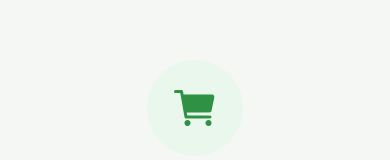
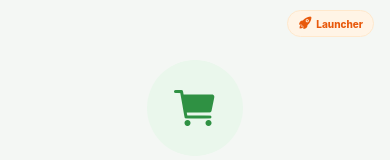
Before and after one commit to anh7032/smart-shopping, a React Native app: screen / in a window 390 px wide. Shown: the top 160 px of the page. Built offline with nearby package versions, Linux system fonts and the light colour scheme.

Commit message:
feat: integrate welcome launcher button, srs map link in manager, and router configuration

```diff
--- a/App.tsx
+++ b/App.tsx
@@ -33,6 +33,8 @@ import { PromotionManagementScreen } from './src/screens/PromotionManagementScre
 import { ManagerAlertCenterScreen } from './src/screens/ManagerAlertCenterScreen';
 import { IntegrationStatusScreen } from './src/screens/IntegrationStatusScreen';
 import { AuditLogScreen } from './src/screens/AuditLogScreen';
+import { RequirementCoverageScreen } from './src/screens/RequirementCoverageScreen';
+import { DemoLauncherScreen } from './src/screens/DemoLauncherScreen';
 import { BottomNavigation } from './src/components/BottomNavigation';
 import { COLORS, SHADOW } from './src/components/Theme';
 
@@ -171,6 +173,10 @@ function MainContainer() {
         return <IntegrationStatusScreen />;
       case 'audit_log':
         return <AuditLogScreen />;
+      case 'requirement_coverage':
+        return <RequirementCoverageScreen />;
+      case 'demo_launcher':
+        return <DemoLauncherScreen />;
       default:
         // Phục vụ làm màn hình chờ/Coming soon cho các màn hình Giai đoạn sau
         return <ComingSoonScreen />;
--- a/src/screens/ManagerDashboardScreen.tsx
+++ b/src/screens/ManagerDashboardScreen.tsx
@@ -604,6 +604,17 @@ export const ManagerDashboardScreen: React.FC = () => {
               </View>
               <Ionicons name="chevron-forward" size={16} color={COLORS.MUTED} />
             </Pressable>
+
+            <Pressable style={styles.menuRowBtn} onPress={() => navigate('requirement_coverage')}>
+              <View style={[styles.menuIconCircle, { backgroundColor: '#F3F6F3' }]}>
+                <Ionicons name="list-outline" size={20} color={COLORS.GREEN} />
+              </View>
+              <View style={styles.menuText}>
+                <Text style={styles.menuTitleText}>Traceability Matrix (SRS)</Text>
+                <Text style={styles.menuSubText}>Đối chiếu mã tính năng US01-US19 & F01-F19 hoàn thiện.</Text>
+              </View>
+              <Ionicons name="chevron-forward" size={16} color={COLORS.MUTED} />
+            </Pressable>
           </View>
         )}
       </ScrollView>
--- a/src/screens/WelcomeScreen.tsx
+++ b/src/screens/WelcomeScreen.tsx
@@ -2,7 +2,7 @@ import React from 'react';
 import { View, Text, Pressable, StyleSheet, SafeAreaView } from 'react-native';
 import { Ionicons } from '@expo/vector-icons';
 import { useApp } from '../context/AppContext';
-import { COLORS, SHADOW } from '../components/Theme';
+import { COLORS, SHADOW, TOP_INSET } from '../components/Theme';
 
 export const WelcomeScreen: React.FC = () => {
   const { navigate, setRole } = useApp();
@@ -90,6 +90,15 @@ export const WelcomeScreen: React.FC = () => {
       <View style={styles.footer}>
         <Text style={styles.footerText}>SmartCart Demo • v1.0.0</Text>
       </View>
+
+      {/* Demo Launcher Quick Entrance */}
+      <Pressable style={styles.launcherBtn} onPress={() => {
+        setRole('manager'); // Cho phép truy cập màn hình launcher của quản lý
+        navigate('demo_launcher');
+      }}>
+        <Ionicons name="rocket" size={14} color="#E8590C" />
+        <Text style={styles.launcherBtnText}>Launcher</Text>
+      </Pressable>
     </SafeAreaView>
   );
 };
@@ -101,6 +110,7 @@ const styles = StyleSheet.create({
     justifyContent: 'space-between',
     paddingHorizontal: 24,
     paddingVertical: 40,
+    position: 'relative',
   },
   header: {
     alignItems: 'center',
@@ -236,4 +246,25 @@ const styles = StyleSheet.create({
     fontSize: 11,
     color: COLORS.MUTED,
   },
+  launcherBtn: {
+    position: 'absolute',
+    top: TOP_INSET + 10,
+    right: 16,
+    flexDirection: 'row',
+    alignItems: 'center',
+    gap: 4,
+    backgroundColor: '#FFF4E6',
+    borderWidth: 1,
+    borderColor: '#FFE8CC',
+    borderRadius: 14,
+    paddingHorizontal: 10,
+    paddingVertical: 5,
+    ...SHADOW,
+    zIndex: 100,
+  },
+  launcherBtnText: {
+    fontSize: 10,
+    fontWeight: '800',
+    color: '#E8590C',
+  },
 });
```
